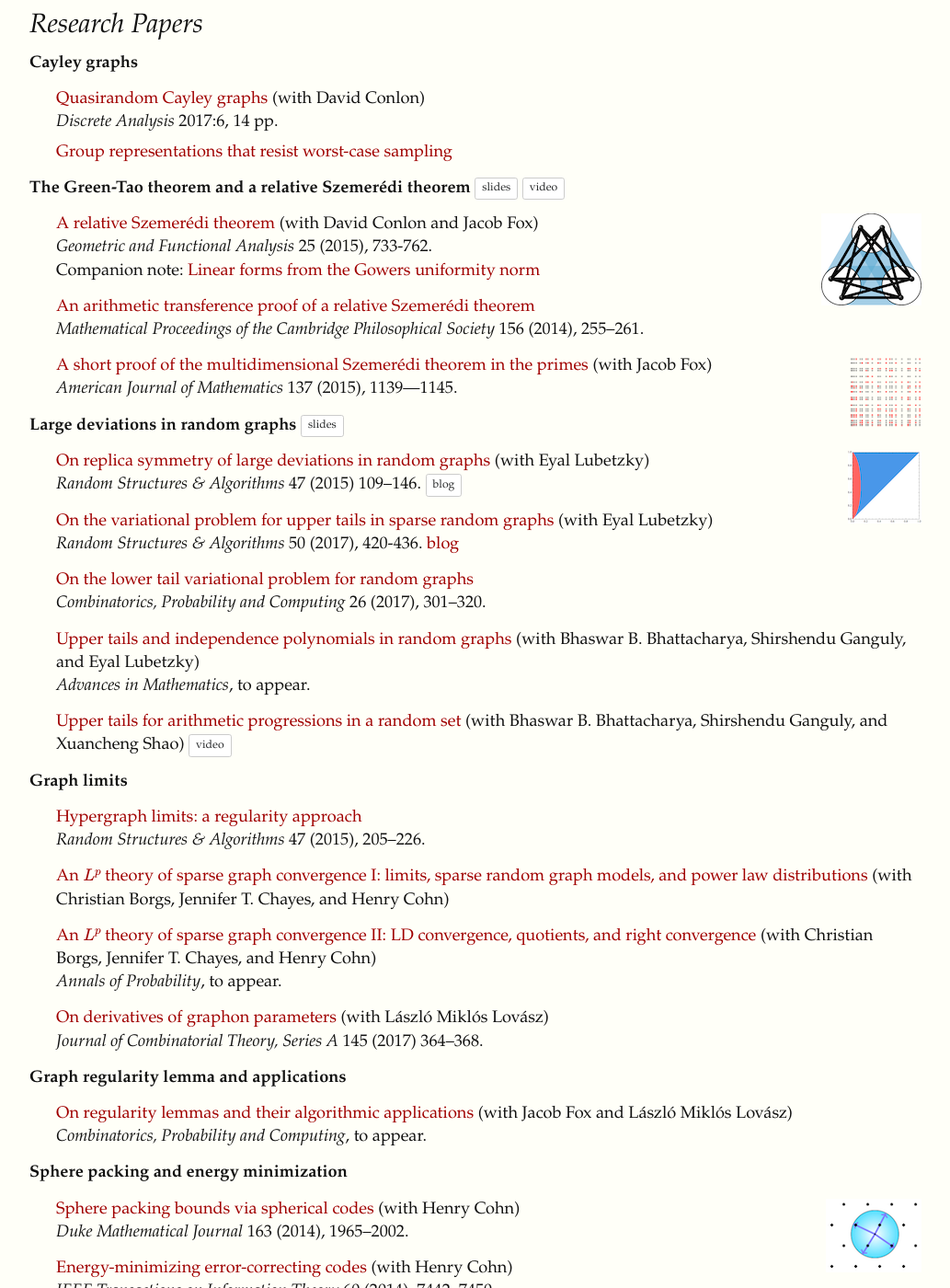
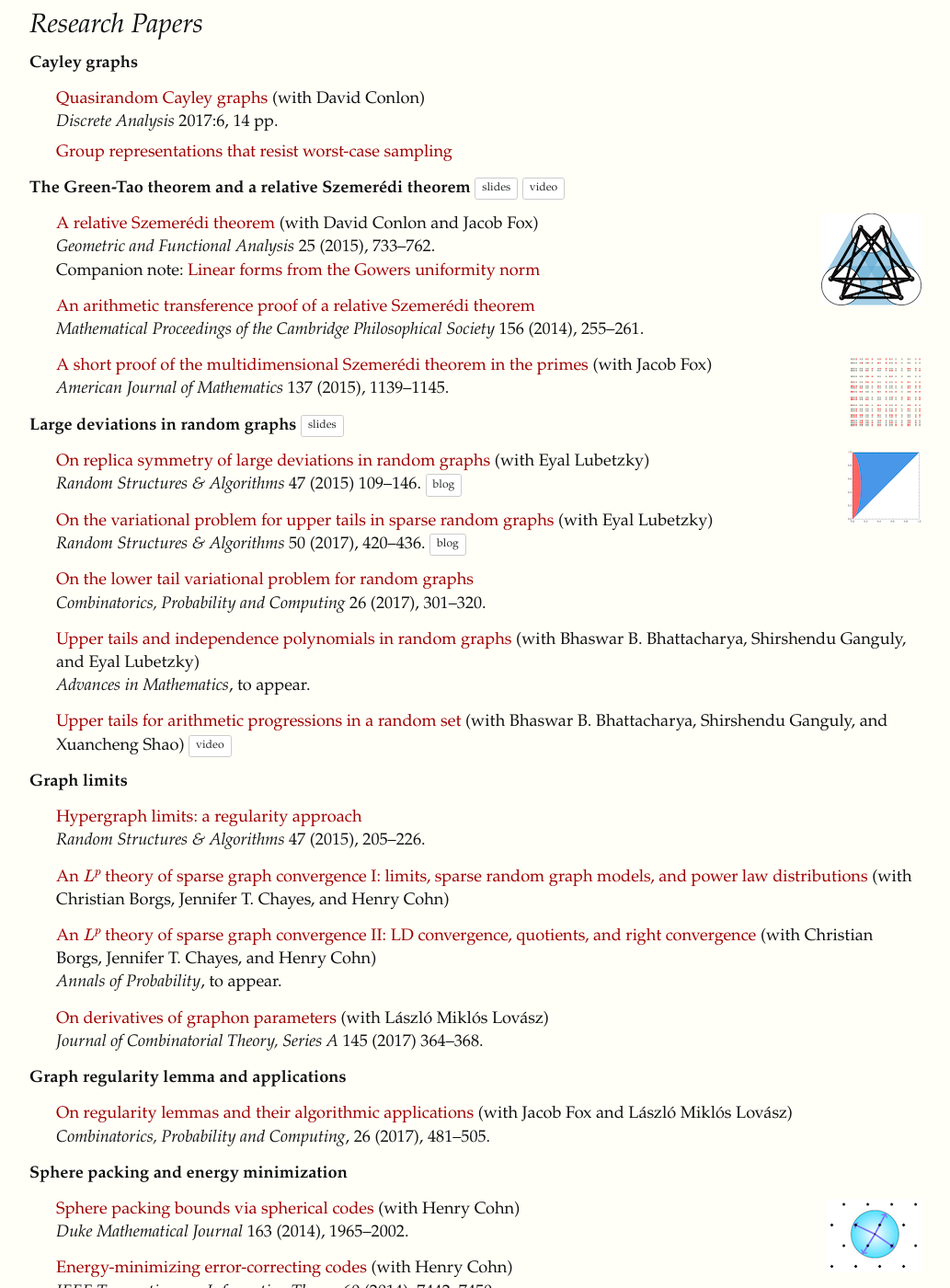
Before and after one commit to yufeizhao/yufeizhao.github.io, a Jekyll site: the page built from research.md, in a window 1280 px wide and 1400 px high, scrolled down 307 px. Shown: the whole window at 92% size, without its empty margins (123-1156 px from the left). Built offline with Jekyll 4.4.1, drawn with Linux system fonts in a browser that asks for light colours; nearby versions of some CDN libraries; formulas are drawn with MathJax 3; some of the changed text lies outside the part shown.

Commit message:
papers updated

```diff
--- a/research.md
+++ b/research.md
@@ -30,16 +30,16 @@
 * <img class="side" alt="" height="100" src="relative-szemeredi-thumb.png" width="109" />
   [A relative Szemerédi theorem](http://arxiv.org/abs/1305.5440)
   (with David Conlon and Jacob Fox) \\
-  _Geometric and Functional Analysis_ 25 (2015), 733-762. \\
+  _Geometric and Functional Analysis_ 25 (2015), 733--762. \\
   Companion note: [Linear forms from the Gowers uniformity norm](http://arxiv.org/abs/1305.5565)
 
 * [An arithmetic transference proof of a relative Szemerédi theorem](http://arxiv.org/abs/1307.4959) \\
-  _Mathematical Proceedings of the Cambridge Philosophical Society_ 156 (2014), 255–261.
+  _Mathematical Proceedings of the Cambridge Philosophical Society_ 156 (2014), 255--261.
 
 * <img class="side" alt="" height="80" src="primessquared.png"/>
   [A short proof of the multidimensional Szemerédi theorem in the primes](http://arxiv.org/abs/1307.4679)
   (with Jacob Fox) \\
-  _American Journal of Mathematics_ 137 (2015), 1139—1145.
+  _American Journal of Mathematics_ 137 (2015), 1139--1145.
 
 **Large deviations in random graphs**
 <a class="btn btn-secondary btn-sm" href="slides/large_deviations_random_graphs.pdf">slides</a>
@@ -47,16 +47,16 @@
 * <img class="side" alt="" height="79" src="gnp_ldp-thumb.png" width="80"/>
   [On replica symmetry of large deviations in random graphs](http://arxiv.org/abs/1210.7013)
   (with Eyal Lubetzky) \\
-  _Random Structures & Algorithms_ 47 (2015) 109–146.
+  _Random Structures & Algorithms_ 47 (2015) 109--146.
   <a class="btn btn-secondary btn-sm" href="http://yufeizhao.wordpress.com/2012/10/28/replica-symmetry/">blog</a>
 
 * [On the variational problem for upper tails in sparse random graphs](http://arxiv.org/abs/1402.6011)
   (with Eyal Lubetzky) \\
-  _Random Structures & Algorithms_ 50 (2017), 420-436.
-  [blog](http://yufeizhao.wordpress.com/2014/02/25/upper-tail/)
+  _Random Structures & Algorithms_ 50 (2017), 420--436.
+  <a class="btn btn-secondary btn-sm" href="http://yufeizhao.wordpress.com/2014/02/25/upper-tail/">blog</a>
 
 * [On the lower tail variational problem for random graphs](http://arxiv.org/abs/1502.00867) \\
-  _Combinatorics, Probability and Computing_ 26 (2017), 301–320.
+  _Combinatorics, Probability and Computing_ 26 (2017), 301--320.
 
 * [Upper tails and independence polynomials in random graphs](http://arxiv.org/abs/1507.04074)
   (with Bhaswar B. Bhattacharya, Shirshendu Ganguly, and Eyal Lubetzky) \\
@@ -70,7 +70,7 @@
 **Graph limits**
 
 * [Hypergraph limits: a regularity approach](http://arxiv.org/abs/1302.1634) \\
-  _Random Structures & Algorithms_ 47 (2015), 205–226.
+  _Random Structures & Algorithms_ 47 (2015), 205--226.
 
 * [An $L^p$ theory of sparse graph convergence I: limits, sparse random graph models, and power law distributions](http://arxiv.org/abs/1401.2906)
   (with Christian Borgs, Jennifer T. Chayes, and Henry Cohn)
@@ -81,35 +81,35 @@
 
 * [On derivatives of graphon parameters](http://arxiv.org/abs/1505.07448)
   (with László Miklós Lovász) \\
-  _Journal of Combinatorial Theory, Series A_ 145 (2017) 364–368.
+  _Journal of Combinatorial Theory, Series A_ 145 (2017) 364--368.
 
 **Graph regularity lemma and applications**
 
 * [On regularity lemmas and their algorithmic applications](https://arxiv.org/abs/1604.00733)
   (with Jacob Fox and László Miklós Lovász) \\
-  _Combinatorics, Probability and Computing_, to appear.
+  _Combinatorics, Probability and Computing_, 26 (2017), 481--505.
 
 **Sphere packing and energy minimization**
 
 * <img class="side" alt="" height="80" src="spherebounds-thumb.png" width="104"/>
   [Sphere packing bounds via spherical codes](http://arxiv.org/abs/1212.5966)
   (with Henry Cohn) \\
-  _Duke Mathematical Journal_ 163 (2014), 1965–2002.
+  _Duke Mathematical Journal_ 163 (2014), 1965--2002.
 
 * [Energy-minimizing error-correcting codes](http://arxiv.org/abs/1212.1913)
   (with Henry Cohn) \\
-  _IEEE Transactions on Information Theory_ 60 (2014), 7442–7450.
+  _IEEE Transactions on Information Theory_ 60 (2014), 7442--7450.
 
 **Extremal and Ramsey graph theory**
 
 * [Extremal results in sparse pseudorandom graphs](http://arxiv.org/abs/1204.6645)
   (with David Conlon and Jacob Fox) \\
-  _Advances in Mathematics_ 256 (2014), 206–290.
+  _Advances in Mathematics_ 256 (2014), 206--290.
   <a class="btn btn-secondary btn-sm" href="slides/sparse_regularity.pdf">slides</a>
 
 * [The critical window for the classical Ramsey-Turán problem](http://arxiv.org/abs/1208.3276)
   (with Jacob Fox and Po-Shen Loh) \\
-  _Combinatorica_ 35 (2015), 435—476.
+  _Combinatorica_ 35 (2015), 435--476.
 
 
 ### Undergraduate research
@@ -118,15 +118,15 @@
 
 * <img class="side" alt="" height="77" src="doublecover.png" width="99"/>
   [The number of independent sets in a regular graph](http://arxiv.org/abs/0909.3354) \\
-  _Combinatorics, Probability and Computing_ 19 (2010), 315–320.
+  _Combinatorics, Probability and Computing_ 19 (2010), 315--320.
   <a class="btn btn-secondary btn-sm" href="slides/indep_reg_poster.pdf">poster</a>
 
 * [The number of independent sets in a graph with small maximum degree](http://arxiv.org/abs/1007.4803)
   (with David Galvin) \\
-  _Graphs and Combinatorics_ 27 (2011), 177–186.
+  _Graphs and Combinatorics_ 27 (2011), 177--186.
 
 * [The bipartite swapping trick on graph homomorphisms](http://arxiv.org/abs/1104.3704) \\
-  _SIAM Journal on Discrete Mathematics_ 25 (2011), 660–680.
+  _SIAM Journal on Discrete Mathematics_ 25 (2011), 660--680.
   <a class="btn btn-secondary btn-sm" href="slides/indep_hom_poster.pdf">poster</a>
 
 **More sums than differences sets**
@@ -134,29 +134,29 @@
 
 * <img class="side" alt="" height="78" src="bidirectional.png" width="200"/>
   [Constructing MSTD sets using bidirectional ballot sequences](http://arxiv.org/abs/0908.4442) \\
-  _Journal of Number Theory_ 130 (2010), 1212–1220.
+  _Journal of Number Theory_ 130 (2010), 1212--1220.
   <a class="btn btn-secondary btn-sm" href="bidirectional_ballot.pdf">extended version</a>
 
 * [Counting MSTD sets in finite Abelian groups](http://arxiv.org/abs/0911.2288) \\
-  _Journal of Number Theory_ 130 (2010), 2308–2322.
+  _Journal of Number Theory_ 130 (2010), 2308--2322.
 
 * [Sets characterized by missing sums and differences](http://arxiv.org/abs/0911.2292) \\
-  _Journal of Number Theory_ 131 (2011), 2107–2134.
+  _Journal of Number Theory_ 131 (2011), 2107--2134.
 
 **Other topics**
 
 * [Constructing numerical semigroups of a given genus](http://arxiv.org/abs/0910.2075) \\
-  _Semigroup Forum_ 80 (2010), 242–254.
+  _Semigroup Forum_ 80 (2010), 242--254.
 
 * [The coefficients of a truncated Fibonacci power series](fibprod.pdf) \\
-  _Fibonacci Quarterly_ 46/47 (2009), 53-55.
+  _Fibonacci Quarterly_ 46/47 (2009), 53--55.
 
 ## Expositions and surveys
 
 * <img class="side" src="primes-AP.svg" height="50" alt="" />
   [The Green-Tao theorem: an exposition](http://arxiv.org/abs/1403.2957)
   (with David Conlon and Jacob Fox) \\
-  _EMS Surveys in Mathematical Sciences_ 1 (2014), 249–282.
+  _EMS Surveys in Mathematical Sciences_ 1 (2014), 249--282.
 
 * <img class="side" src="extremal-regular.png" height="50" alt="" />
   [Extremal regular graphs: independent sets and graph homomorphisms](https://arxiv.org/abs/1610.09210) \\
@@ -174,4 +174,4 @@
 * [Biased riffle shuffles, quasisymmetric functions, and the RSK algorithm](shuffling.pdf)
 
 * [Young tableaux and the representations of the symmetric group](youngtab-hcmr.pdf)
-  _Harvard College Mathematics Review_ 2 (2008), 33-45.
+  _Harvard College Mathematics Review_ 2 (2008), 33--45.
```
Also changed, not shown: 1 other file.
